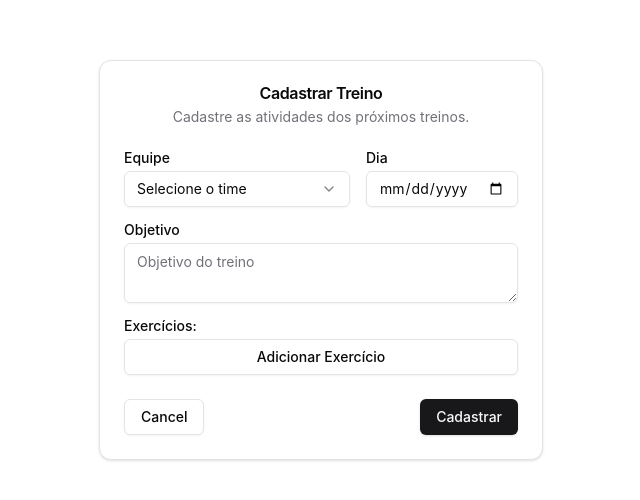
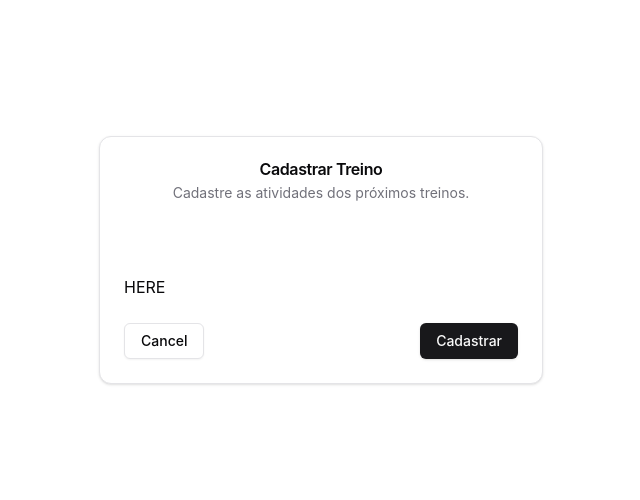
Before and after one commit to jeperico/trainer-scheduler, a Next.js app: page /new-training in a window 1280 px wide. Shown: the part 140-640 px from the top of the page, without its empty margins (319-959 px from the left). Built offline with nearby package versions, Linux system fonts and the light colour scheme.

Commit message:
[feat] test onSubmit

```diff
--- /dev/null
+++ b/src/app/new-training-v1/page.tsx
@@ -0,0 +1,15 @@
+'use client';
+
+import React from 'react';
+import NewTrainingForm, { TrainingSchema } from './new-training-form';
+
+const NewTraining = () => {
+  const handleTraining = (data: TrainingSchema) => {
+    console.log('data> ', data);
+    alert('Treino cadastrado com sucesso!');
+    localStorage.setItem('training-data', JSON.stringify(data));
+  };
+  return <NewTrainingForm handleTraining={handleTraining} />;
+};
+
+export default NewTraining;
--- a/src/app/new-training/page.tsx
+++ b/src/app/new-training/page.tsx
@@ -1,15 +1,120 @@
 'use client';
 
+import { Button } from '@/components/ui/button';
+import {
+  Card,
+  CardContent,
+  CardDescription,
+  CardFooter,
+  CardHeader,
+  CardTitle,
+} from '@/components/ui/card';
+import { zodResolver } from '@hookform/resolvers/zod';
 import React from 'react';
-import NewTrainingForm, { TrainingSchema } from './new-training-form';
+import { useForm } from 'react-hook-form';
+import { z } from 'zod';
+
+const trainingSchema = z.object({
+  team: z.object({
+    name: z.string().min(2, {
+      message: 'O nome da equipe deve ter no mínimo 2 caracteres',
+    }),
+    gender: z.enum(['Masculino', 'Feminino']),
+    day: z.array(
+      z.object({
+        weekday: z.enum([
+          'sunday',
+          'monday',
+          'tuesday',
+          'wednesday',
+          'thursday',
+          'friday',
+          'saturday',
+        ]),
+        startTime: z.string(),
+        endTime: z.string(),
+      })
+    ),
+    location: z.enum([
+      'Guanabara',
+      'Comasa',
+      'Centro',
+      'Costa e Silva',
+      'Atiradores',
+      'Bucarein',
+      'Itaum',
+      'Oficina',
+    ]),
+  }),
+  objective: z.string().min(3, {
+    message: 'O objetivo deve ter no mínimo 3 caracteres',
+  }),
+  date: z
+    .string()
+    .regex(/^\d{4}-\d{2}-\d{2}$/, 'A data deve estar no formato YYYY-MM-DD'),
+  exercises: z.array(
+    z.object({
+      title: z.string().min(2, {
+        message: 'O título deve ter no mínimo 2 caracteres',
+      }),
+      description: z.string().min(3, {
+        message: 'A descrição deve ter no mínimo 3 caracteres',
+      }),
+      objectives: z.string(),
+      duration: z
+        .number()
+        .min(1, {
+          message: 'A duração deve ser de no mínimo 1 minuto',
+        })
+        .max(120, { message: 'A duração deve ser de no máximo 120 minutos' }),
+    })
+  ),
+});
+
+export type TrainingSchema = z.infer<typeof trainingSchema>;
 
 const NewTraining = () => {
-  const handleTraining = (data: TrainingSchema) => {
-    console.log('data> ', data);
-    alert('Treino cadastrado com sucesso!');
-    localStorage.setItem('training-data', JSON.stringify(data));
-  };
-  return <NewTrainingForm handleTraining={handleTraining} />;
+  const {
+    register,
+    handleSubmit,
+    formState: { errors },
+  } = useForm<TrainingSchema>({
+    resolver: zodResolver(trainingSchema),
+  });
+
+  async function onSubmit(data: TrainingSchema) {
+    try {
+      console.log(data);
+    } catch (e) {
+      console.error(e);
+    }
+  }
+
+  return (
+    <main className="w-screen h-screen flex items-center justify-center">
+      <form onSubmit={handleSubmit(onSubmit)}>
+        <Card className="w-[444px]">
+          <CardHeader className="flex items-center">
+            <CardTitle>Cadastrar Treino</CardTitle>
+            <CardDescription>
+              Cadastre as atividades dos próximos treinos.
+            </CardDescription>
+          </CardHeader>
+          <CardContent>
+            <input type="text" {...register('objective')} />
+            {errors && <p>{errors.objective?.message}</p>}
+            <input type="text" {...register('team.name')} />
+            {errors && <p>{errors.team?.name?.message}</p>}
+            <p>HERE</p>
+          </CardContent>
+          <CardFooter className="flex justify-between">
+            <Button variant="outline">Cancel</Button>
+            <Button>Cadastrar</Button>
+          </CardFooter>
+        </Card>
+      </form>
+    </main>
+  );
 };
 
 export default NewTraining;
```
Also changed, not shown: src/app/new-training-v1/new-training-form/add-exercise.tsx (renamed from src/app/new-training/new-training-form/add-exercise.tsx), src/app/new-training-v1/new-training-form/delete-exercise.tsx (renamed from src/app/new-training/new-training-form/delete-exercise.tsx), src/app/new-training-v1/new-training-form/index.tsx (renamed from src/app/new-training/new-training-form/index.tsx).
